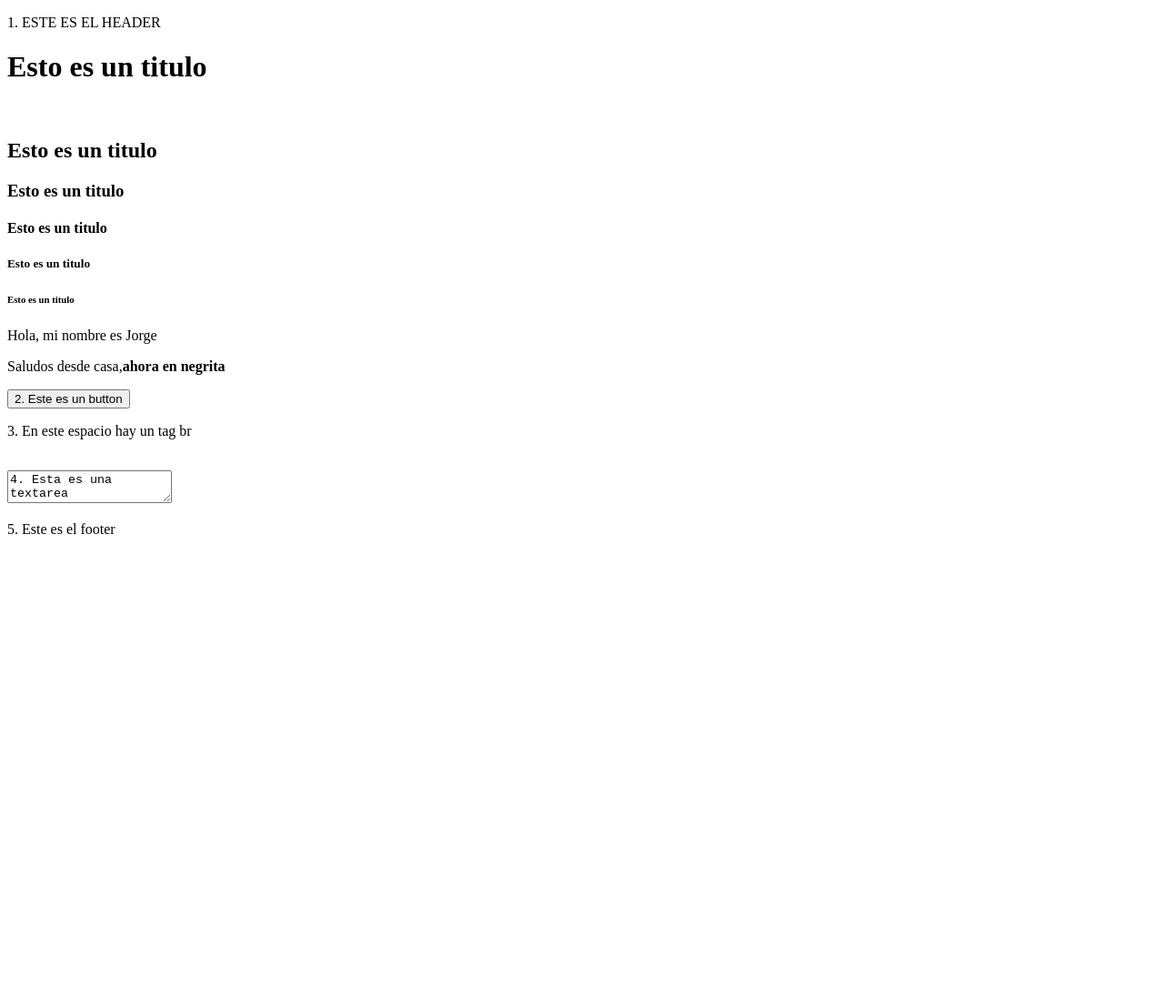
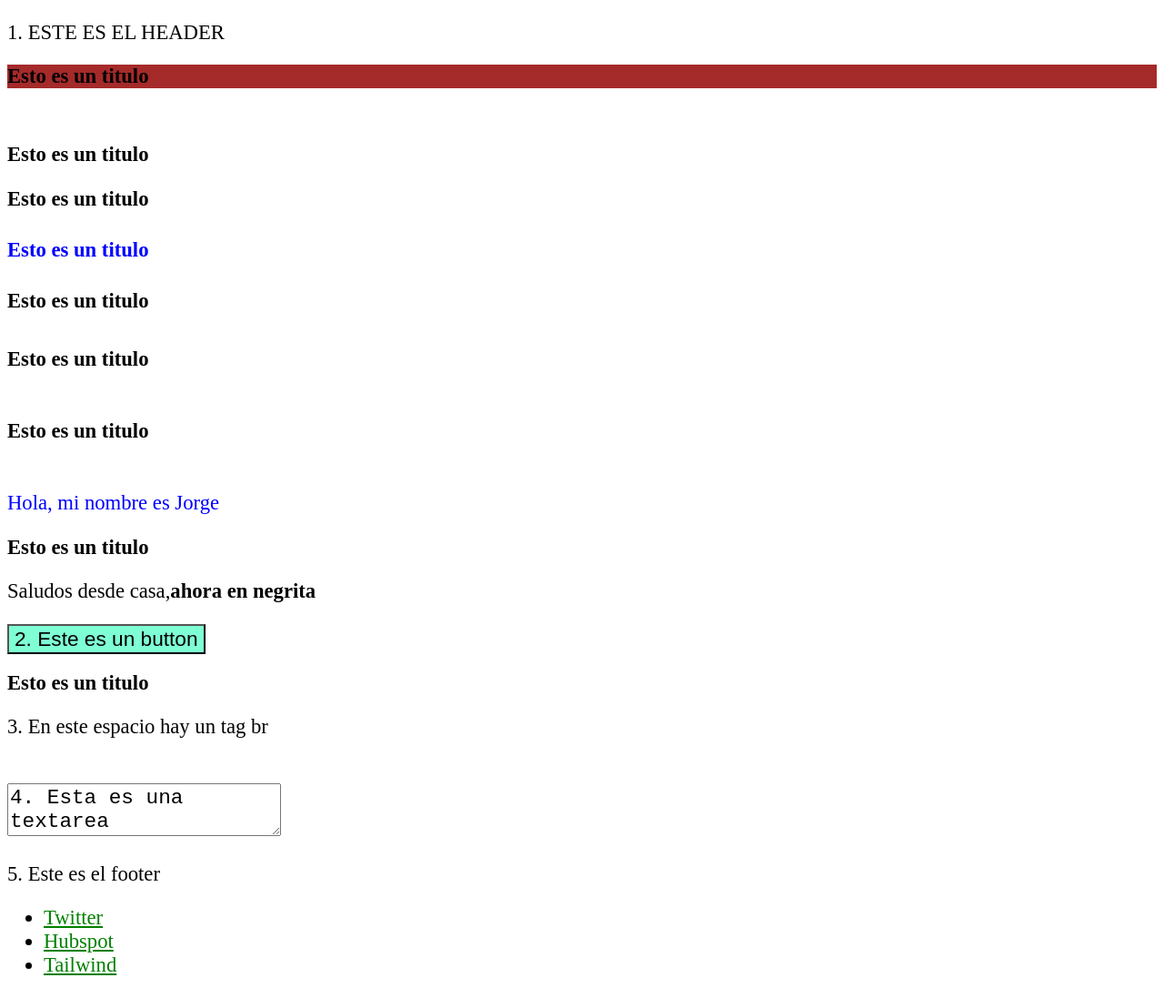
Before and after one commit to JorgeUrgiles/localRepo, a plain HTML site: page my-site/index.html in a window 1280 px wide. Shown: the whole page at 91% size. Before the commit the page ends 800 px from the top, so only its background shows below. Drawn offline with Linux system fonts and the light colour scheme; a script that the page names is missing.

Commit message:
añadimos css

```diff
--- a/my-site/index.html
+++ b/my-site/index.html
@@ -1,34 +1,45 @@
 <!DOCTYPE html>
 <html>
+
 <head>
+
     <meta charset='utf-8'>
     <meta http-equiv='X-UA-Compatible' content='IE=edge'>
     <title>My Sites</title>
     <meta name='viewport' content='width=device-width, initial-scale=1'>
-    <link rel='stylesheet' type='text/css' media='screen' href='main.css'>
+    <link rel='stylesheet' type='text/css' media='screen' href='style.css'>
     <script src='main.js'></script>
 </head>
+
 <body>
     <header>
         <p>
             1. ESTE ES EL HEADER
         </p>
     </header>
-    <h1>Esto es un titulo</h1><br>
+    <h1 >Esto es un titulo</h1><br>
     <h2>Esto es un titulo</h2>
     <h3>Esto es un titulo</h3>
-    <h4>Esto es un titulo</h4>
+    <h4 class="prueba">Esto es un titulo</h4>
+    <h2>Esto es un titulo</h2>
     <h5>Esto es un titulo</h5>
     <h6>Esto es un titulo</h6>
-    <p>Hola, mi nombre es Jorge</p>
-
+    <p class="prueba">Hola, mi nombre es Jorge</p>
+    <h2>Esto es un titulo</h2>
     <p>Saludos desde casa,<b>ahora en negrita</b></p>
-<button>2. Este es un button</button>
+    <button id="botonUno">2. Este es un button</button>
     <br>
+    <h2>Esto es un titulo</h2>
     <p>3. En este espacio hay un tag br</p><br>
     <textarea>4. Esta es una textarea</textarea>
     <footer>
         <p>5. Este es el footer</p>
+        <ul>
+            <li><a href="twitter.com">Twitter</a></li>
+            <li><a href="https://blog.hubspot.es/website/selectores-css">Hubspot</a></li>
+            <li><a href="https://tailwindcss.com">Tailwind</a></li>
+        </ul>
     </footer>
 </body>
+
 </html>
--- /dev/null
+++ b/my-site/style.css
@@ -0,0 +1,24 @@
+/*Selector universal*/
+*{
+    font-size: 6mm;
+}
+/*Selector de tipo*/
+h1{
+   background-color: brown;
+}
+/*Selector de clase*/
+.prueba{
+    color: blue;
+}
+/*Selector id*/
+#botonUno{
+    background-color: aquamarine;
+}
+/*Selectores de pseudo clase*/
+li a:link{
+    color: green;
+}
+li a:visited{
+    color: orange;
+
+}
```
Lines whose indentation alone changed are shown as unchanged.
